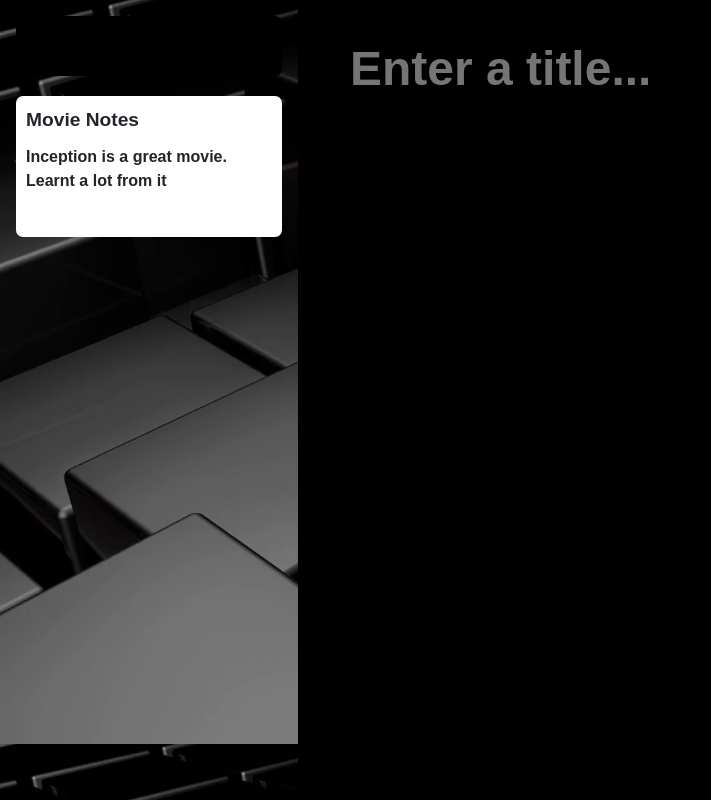
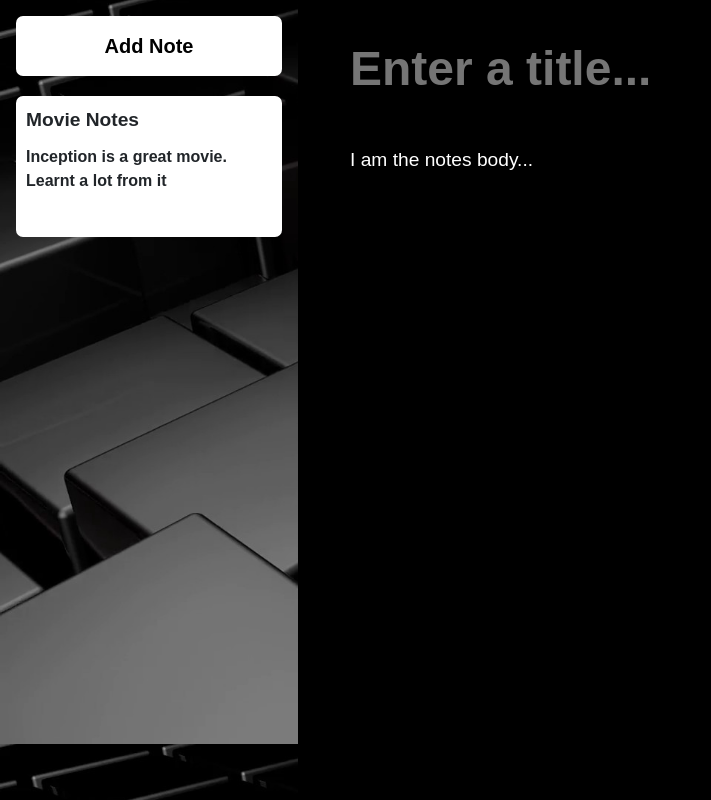
Before and after one commit to itutsjain/movie-night, a PHP site: page /notes.html in a window 1280 px wide. Shown: the part 56-856 px from the top of the page, without its empty margins (0-711 px from the left). Run offline with PHP 8.4, Linux system fonts and the light colour scheme; some libraries are stand-ins or nearby versions.

Commit message:
Update notes.css

```diff
--- a/notes.css
+++ b/notes.css
@@ -24,7 +24,7 @@
 }
 
 .notes__add {
-    background: black;
+    background: white;
     border: none;
     border-radius: 7px;
     color: #000000;
@@ -83,6 +83,7 @@
     outline: none;
     width: 100%;
     background: #000000;
+    color: #ffffff;
 }
 
 .notes__title {
```
